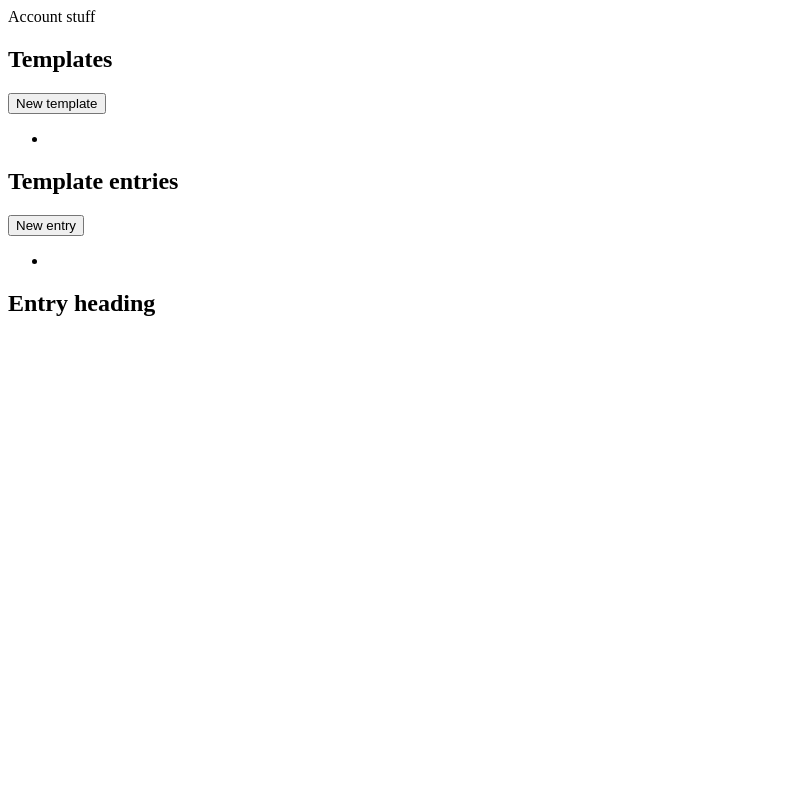
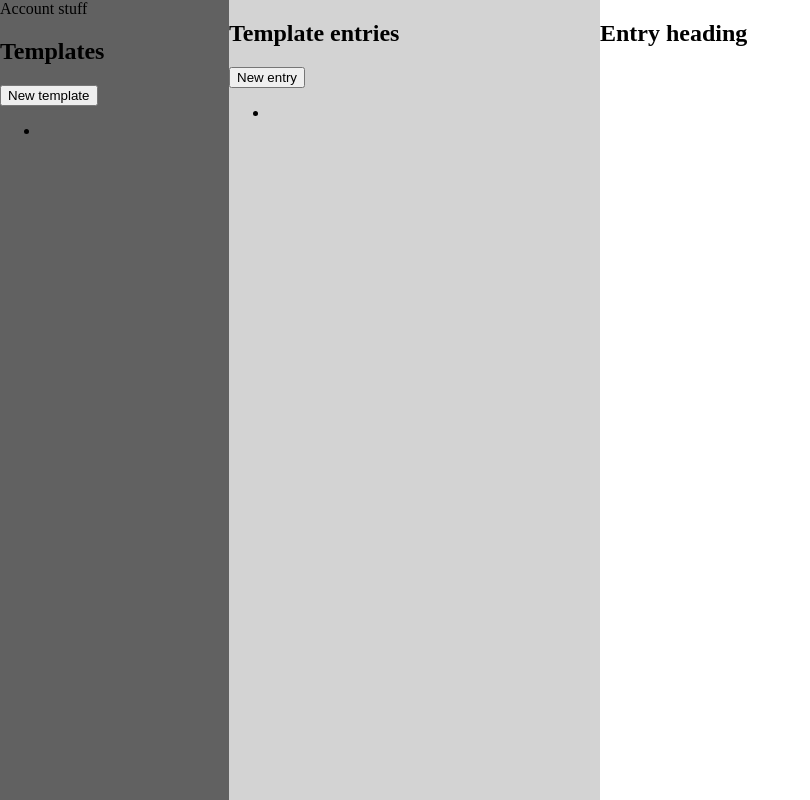
Before and after one commit to subelta/daysave, a React app in the folder frontend/: page / in a window 1280 px wide. Shown: the whole page, without its empty margins (0-810 px from the left). Built offline with nearby package versions, Linux system fonts and the light colour scheme.

Commit message:
3 sections grid layout with gold ratio

```diff
--- a/frontend/src/App/App.module.css
+++ b/frontend/src/App/App.module.css
@@ -1,4 +1,19 @@
+/*a = n / (1 + 2 / (sqrt(5) + 1))*/
+/*b = n / (1 + (sqrt(5) + 1) / 2) */
+
+:root {
+    --columns-width: 600px;
+}
+
 .app {
-    /*color: lightcoral;*/
-    /*text-align: center;*/
+    height: 100vh;
+    display: grid;
+    grid-template-columns:
+            calc(var(--columns-width) / (1 + 3.24 / 2))
+            calc(var(--columns-width) / (1 + 2 / 3.24))
+            minmax(400px, auto);
 }
+
+.leftColumn {
+    background: #616161;
+}
--- a/frontend/src/App/App.tsx
+++ b/frontend/src/App/App.tsx
@@ -9,7 +9,7 @@ import { AccountLink } from './AccountLink/AccountLink'
 export const App = React.memo(() => {
     return (
         <main className={styles.app}>
-            <section>
+            <section className={styles.leftColumn}>
                 <AccountLink />
                 <TemplatesSection />
             </section>
--- a/frontend/src/App/EntriesSection/EntriesSection.module.css
+++ b/frontend/src/App/EntriesSection/EntriesSection.module.css
@@ -1,3 +1,3 @@
-.section {
-
+.entriesSection {
+    background-color: lightgrey;
 }
--- a/frontend/src/App/EntriesSection/EntriesSection.tsx
+++ b/frontend/src/App/EntriesSection/EntriesSection.tsx
@@ -3,7 +3,7 @@ import styles from './EntriesSection.module.css'
 
 export const EntriesSection: React.FC = () => {
     return (
-        <section>
+        <section className={styles.entriesSection}>
             <div>
                 {/*TODO h1 or h2*/}
                 <h2>Template entries</h2>
--- a/frontend/src/index.tsx
+++ b/frontend/src/index.tsx
@@ -1,5 +1,6 @@
 import React from 'react'
 import ReactDOM from 'react-dom'
 import { App } from './App/App'
+import './index.css'
 
 ReactDOM.render(<App />, document.getElementById('root'))
```
